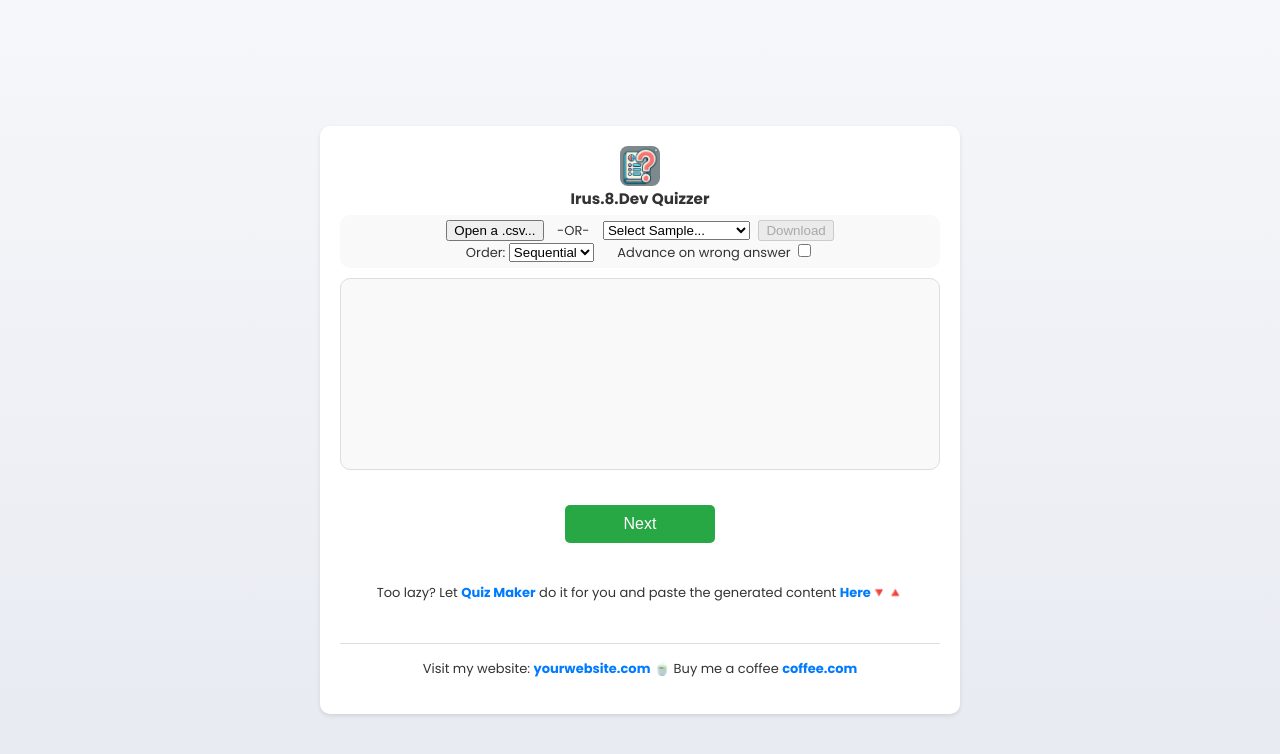
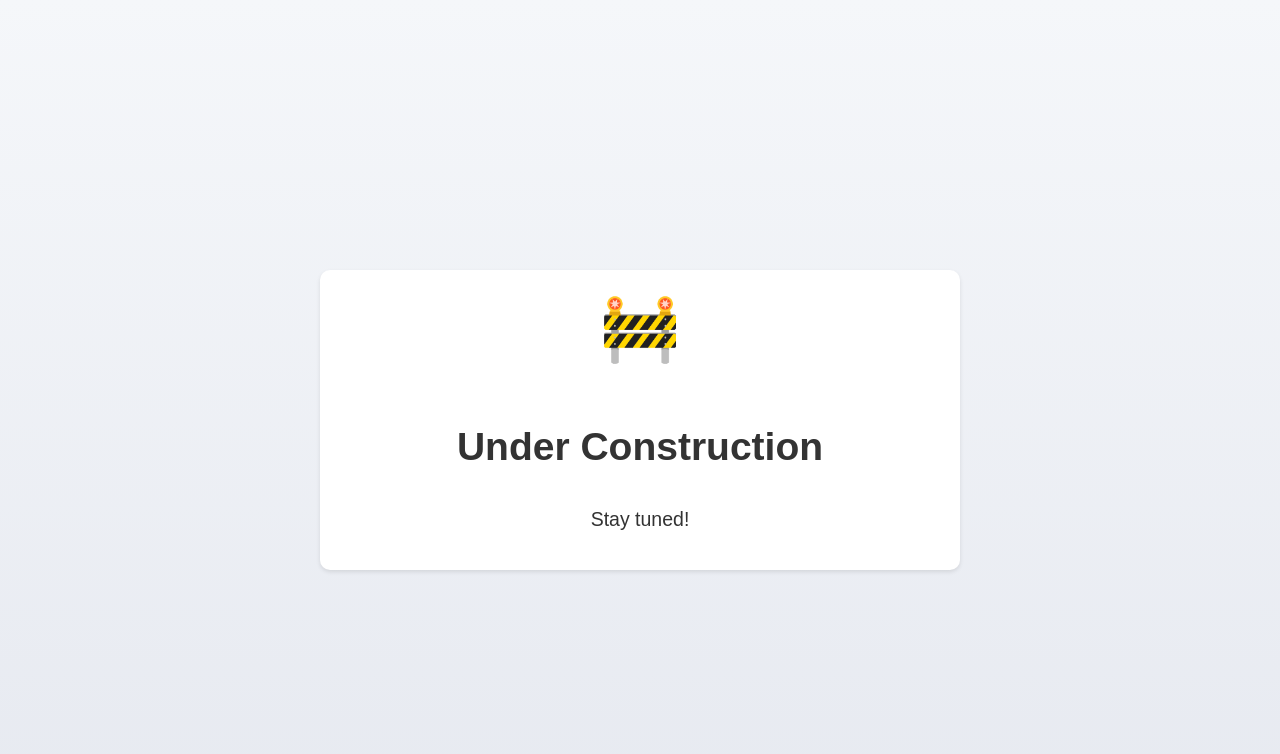
Before and after one commit to Irus8dev/Irus8dev.github.io, a plain HTML site: page Quizzer/index.html in a window 1280 px wide. Drawn offline with Linux system fonts and the light colour scheme.

Commit message:
Set under construction

```diff
--- a/Quizzer/index.html
+++ b/Quizzer/index.html
@@ -1,82 +1,49 @@
 <!DOCTYPE html>
 <html lang="en">
-
 <head>
+    <head>
+        <title>Quizzer by Irus</title>
+        <link rel="icon" href="favicon.ico" type="image/x-icon">
         <meta charset="UTF-8">
-    <meta name="viewport" content="width=device-width, initial-scale=1.0">
-    <title>Irus.8.Dev Quizzer (V1.0)</title>
         <link rel="stylesheet" href="style.css">
         <link rel="preconnect" href="https://fonts.googleapis.com">
         <link rel="preconnect" href="https://fonts.gstatic.com" crossorigin>
         <link
             href="https://fonts.googleapis.com/css2?family=Poppins:ital,wght@0,100;0,200;0,300;0,400;0,500;0,600;0,700;0,800;0,900;1,100;1,200;1,300;1,400;1,500;1,600;1,700;1,800;1,900&display=swap"
             rel="stylesheet">
+    <meta name="viewport" content="width=device-width, initial-scale=1.0">
+    <style>
+        body {
+            display: flex;
+            justify-content: center;
+            align-items: center;
+            height: 100vh;
+            margin: 0;
+            font-family: Arial, sans-serif;
+            background-color: #f3f4f6;
+            color: #333;
+        }
+        .container {
+            text-align: center;
+        }
+        h1 {
+            font-size: 3em;
+            margin-bottom: 0.5em;
+        }
+        p {
+            font-size: 1.5em;
+        }
+        .icon {
+            font-size: 5em;
+            margin-bottom: 0.5em;
+        }
+    </style>
 </head>
-
 <body>
     <div class="container">
-        <header>
-            <img src="Quizzer.png" alt="Quizzer Icon" style="width: 40px; height: 40px; border-radius: 20%;">
-            <h3 id="quiz-title" style="margin: -5px;">Irus.8.Dev Quizzer</h3>
-            <div class="controls" style="font-size: small;margin-top: 10px;">
-                <div class="control-row">
-                    <button id="custom-file-button">Open a .csv...</button>
-                    <input type="file" id="csv-import" accept=".csv" style="display: none;">
-                    <label style="margin: 10px">-OR-</label>
-                    <select id="csv-file-selector" style="margin-right: 5px;">
-                        <option value="">Select Sample...</option>
-                    </select>
-                    <button id="download-button" disabled>Download</button>
+        <div class="icon">🚧</div>
+        <h1>Under Construction</h1>
+        <p>Stay tuned!</p>
     </div>
-                <div class="control-row">
-                    <label for="order-selector">Order:</label>
-                    <select id="order-selector">
-                        <option value="sequential">Sequential</option>
-                        <option value="random">Random</option>
-                    </select>
-                    <label for="auto-advance" style="padding-left: 20px;">Advance on wrong answer</label>
-                    <input type="checkbox" id="auto-advance">
-                </div>
-            </div>
-        </header>
-        <div id="quiz-container" class="quiz-container"></div>
-        <div id="answer-message" class="answer-message"></div>
-        <!--
-            Next Button
-            This button is used to navigate to the next item or page in a sequence.
-            It typically appears as a right-facing arrow or with the text "Next".
-            Ensure that the button is accessible and provides appropriate feedback to users.
-        -->
-        <button id="next-quiz" class="button-next-quiz">Next</button>
-
-        <div class="control-row" style="margin-top: 40px;">
-            <div class="label-content">
-                <span>Too lazy? Let <a href="https://yourwebsite.com" target="_blank">Quiz Maker</a> do it
-                    for you and paste the generated content
-                    <label id="toggle-csv-textarea"
-                        style="cursor: pointer; font-size: small; font-weight: bold; text-align: center; color: #007bff;">
-                        Here🔻🔺 </label></span>
-            </div>
-            <div id="csv-textarea-container" style="display: none;font-size: small;">
-                <a target="_blank" href="csvformat.html"
-                    style="display: block; text-align: center; margin-top: 20px;">CSV Format Help</a>
-                <textarea id="csv-textarea" rows="5" placeholder="Paste your CSV content here"></textarea>
-                <button id="load-csv-text" style="float: left;">Load into Quizzer</button>
-                <button id="save-csv-text" style="float: right;">Save as .csv</button>
-            </div>
-        </div>
-        <footer>
-            <div class="label-content">
-                <span>Visit my website: <a href="https://yourwebsite.com" target="_blank">yourwebsite.com</a></span>
-                <span>🍵 Buy me a coffee <a href="https://yourwebsite.com" target="_blank">coffee.com</a></span>
-                <!-- <a href="https://www.buymeacoffee.com/yourprofile" target="_blank" class="buy-coffee-button">
-                    <img src="https://cdn.buymeacoffee.com/buttons/v2/default-yellow.png" alt="Buy Me A Coffee"
-                        style="height: 40px;">
-                </a> -->
-            </div>
-        </footer>
-    </div>
-    <script src="script.js"></script>
 </body>
-
 </html>
```
Lines whose indentation alone changed are shown as unchanged.
